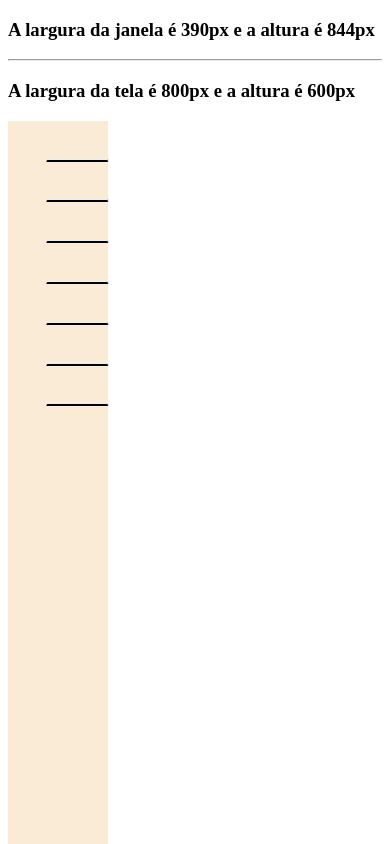
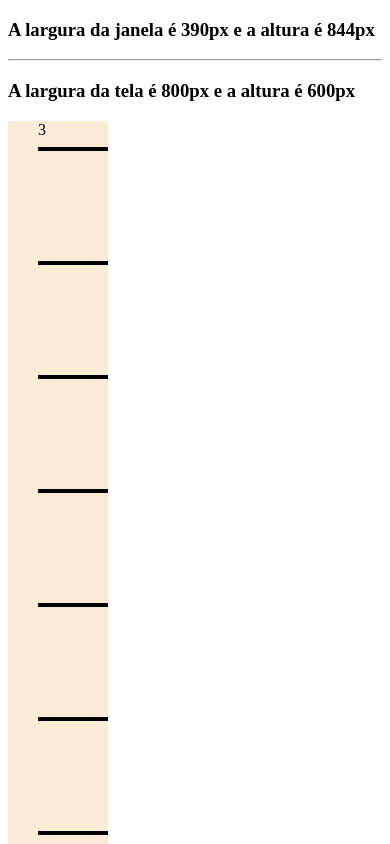
Before and after one commit to Dayvid-San/Regua, a plain HTML site: page index.html in a window 390 px wide. Shown: the top 844 px of the page. Drawn offline with Linux system fonts and the light colour scheme.

Commit message:
add numbers and scale 118 pixels for cm

```diff
--- a/index.html
+++ b/index.html
@@ -12,13 +12,34 @@
     <hr>
     <h3><span class="screen-size"></span></h3>
     <div class="quadrado">
-        <hr class="centimetros">
-        <hr class="centimetros">
-        <hr class="centimetros">
-        <hr class="centimetros">
-        <hr class="centimetros">
-        <hr class="centimetros">
-        <hr class="centimetros">
+        <div class="centimetros">
+            <div class="num">3</div>
+            <hr class="linha">
+        </div>
+        <div class="centimetros">
+            <div class="num"></div>
+            <hr class="linha">
+        </div>
+        <div class="centimetros">
+            <div class="num"></div>
+            <hr class="linha">
+        </div>
+        <div class="centimetros">
+            <div class="num"></div>
+            <hr class="linha">
+        </div>
+        <div class="centimetros">
+            <div class="num"></div>
+            <hr class="linha">
+        </div>
+        <div class="centimetros">
+            <div class="num"></div>
+            <hr class="linha">
+        </div>
+        <div class="centimetros">
+            <div class="num"></div>
+            <hr class="linha">
+        </div>
     </div>
     <script src="./index.js"></script>
 </body>
--- a/index.js
+++ b/index.js
@@ -9,7 +9,7 @@ function sizeOfThings(){
     document.querySelector('.screen-size').innerHTML = 'A largura da tela é ' + screenWidth + 'px e a altura é ' + screenHeight + 'px';
 
     // Ajeitar a largura em centimetros com a regua
-    const windowWidth_cm = windowWidth/37.8
+    const windowWidth_cm = windowWidth/118
     // Função que adiciona um centímetro à regua de acordo com o espaço de tela
 };
 
--- a/style.css
+++ b/style.css
@@ -8,9 +8,12 @@
 }
 
 .centimetros{
-    border-top: solid #000 2px;
 
     margin-left: 37.8px;
+}
+.linha{
+    border: 2px solid #000;
+    transform: rotate(90deg);
 }
 
 @media (max-width: 550px){
@@ -24,10 +27,16 @@
     }
 
     .centimetros{
-        border-top: solid #000 2px;
+        margin-block-end: 110px;
+        margin-left: 30%;
+    }
+    .num{
+        position: relative;
 
-        margin-top: 37.8px;
-        transform: rotate(180deg);
+    }
+    .linha{
+        border: 2px solid #000;
+        transform: none;
     }
 
 }
```
